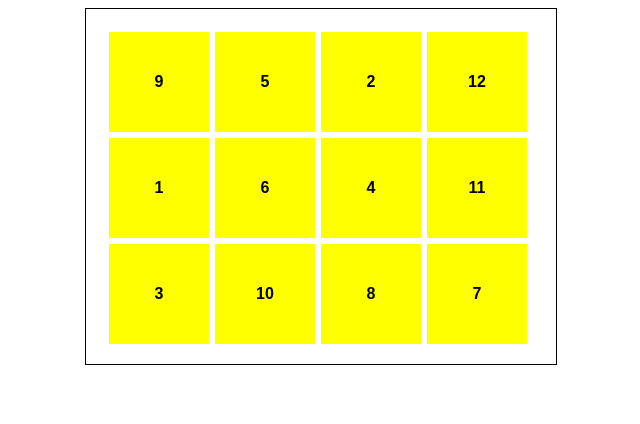
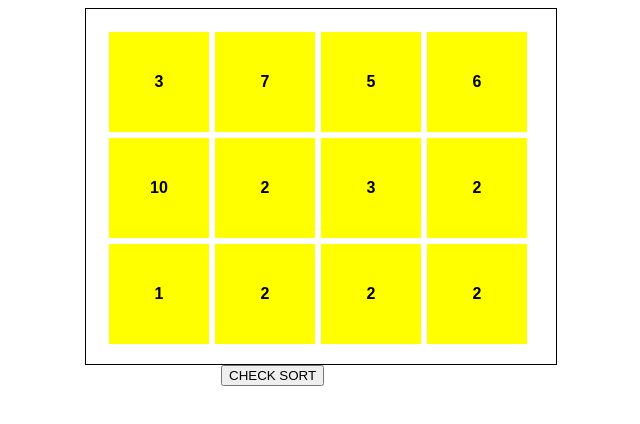
Before and after one commit to fayeylaya14/jquery-ui, a plain HTML site: page index.html in a window 1280 px wide. Shown: the whole page, without its empty margins (319-959 px from the left). Drawn offline with nearby package versions, Linux system fonts and the light colour scheme.

Commit message:
changed a lot of functions

```diff
--- a/index.html
+++ b/index.html
@@ -12,25 +12,12 @@
 </head>
 <body>
     <ul id="sort">
-        <li class="sort-ui">9</li>
-        <li class="sort-ui">5</li>
-        <li class="sort-ui">2</li>
-        <li class="sort-ui">12</li>
-        <li class="sort-ui">1</li>
-        <li class="sort-ui">6</li>
-        <li class="sort-ui">4</li>
-        <li class="sort-ui">11</li>
-        <li class="sort-ui">3</li>
-        <li class="sort-ui">10</li>
-        <li class="sort-ui">8</li>
-        <li class="sort-ui">7</li>
+        <!--Generated Numbers using javascript-->
     </ul>
+    <div class="button-c">
+        <button class="btn-check">CHECK SORT</button>
+    </div>
 </body>
 
-<script>
-$(document).ready(function(){
-    $("#sort").sortable();
-    $("#sort").disableSelection();
-});
-</script>
+<script src="js/controller.js"></script>
 </html>
--- /dev/null
+++ b/js/controller.js
@@ -0,0 +1,78 @@
+$(document).ready(function(){
+    $("#sort").sortable();
+    $("#sort").disableSelection();
+
+        // var elemArr = document.getElementsByClassName("sort-ui");
+        // var arr = jQuery.makeArray(elemArr);
+        // arr = arr.map(data => data.innerHTML);
+        var arr = [];
+
+    function generateNum(){
+        var min=1;
+        var max=12;
+        return Math.floor(Math.random() * (+max - +min)) + +min;
+        // document.write("Random Number Generated : " + random );
+    }
+
+    function storeToArray() {
+        var i = 0;
+        var ul = document.getElementById("sort");
+        var li;
+        while(i < 12) {
+            var rec = generateNum();
+
+            arr[i] = rec;
+            li = document.createElement("li");
+            li.appendChild(document.createTextNode(arr[i]));
+            ul.appendChild(li);
+            ++i;
+        }
+    }
+
+    storeToArray();
+
+    $(".btn-check").on("click", function(){
+        var elemArr = document.getElementsByTagName("li");
+        var arrCheck = jQuery.makeArray(elemArr);
+        arrCheck = arrCheck.map(data => data.innerHTML);
+        var int;
+        var len = arrCheck.length;
+        // for(int = 0; int < len-1; int++) {
+        //     if(arrCheck[int] > arrCheck[int+1]){
+        //         alert("This Group is Not Sorted");
+        //     } else if(arrCheck[int] == arrCheck[int+1]) {
+        //         alert("Congratulations!! This Group is Sorted");
+        //     } else {
+        //         alert("Congratulations!! This Group is Sorted");
+        //     }
+        // }
+        var compare = isSorted(arrCheck);
+        console.log(compare);
+        if(compare == true) {
+            alert("Congratulations!! This Group is Sorted");
+            console.log("g");
+        }
+        else {
+            alert("This Group is Not Sorted");
+            console.log("h");
+        }
+    });
+
+    function isSorted(arrCheck) {
+        var sortVal = 0;
+        var len = arrCheck.length;
+        console.log(arrCheck);
+        for(int = 0; int < len-1; int++) {
+            if(arrCheck[int] > arrCheck[int+1]){
+                sortVal = false;
+            } else if(arrCheck[int] == arrCheck[int+1]) {
+                 sortVal = true;
+            }
+            else {
+                sortVal = true;
+            }
+        }
+
+        return sortVal;
+    }
+});
--- a/style.css
+++ b/style.css
@@ -18,3 +18,8 @@
     margin: 0;
     border: 3px solid white;
 }
+
+.button-c {
+    width: 200px;
+    margin: 0 auto;
+}
```
